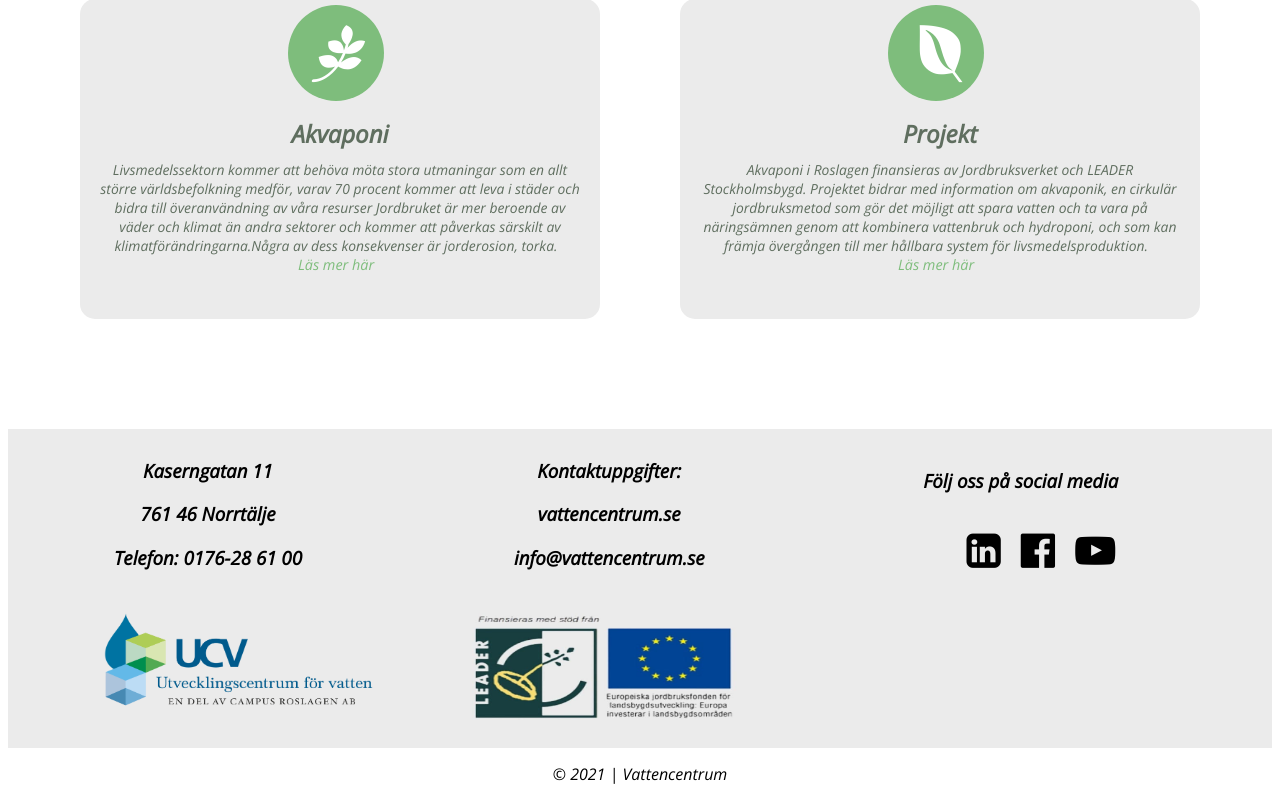
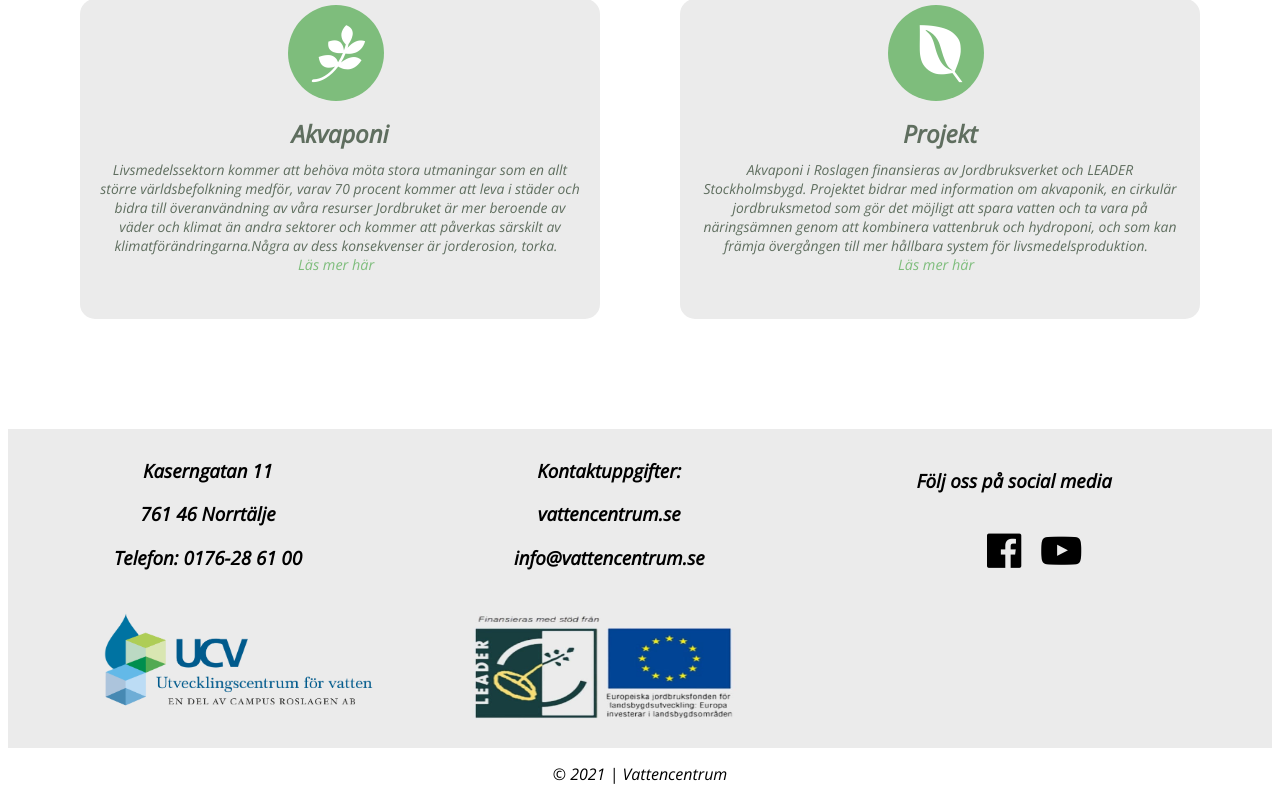
Before and after one commit to jenseneducation-siba-kouki/akvaponi., a Vue app: page /Project in a window 1280 px wide. Shown: the part 661-1461 px from the top of the page. Built offline with nearby package versions, Linux system fonts and the light colour scheme.

Commit message:
add facebook

```diff
--- a/src/components/Contact.vue
+++ b/src/components/Contact.vue
@@ -22,8 +22,8 @@
         <h3>Följ oss på social media</h3>
         <div class="media">
           <ul>
-            <li><a href=""><i class="fa fa-linkedin-square" aria-hidden="true"></i></a></li>
-            <li><a href=""><i class="fa fa-facebook-official" aria-hidden="true"></i></a></li>
+            <!-- <li><a href=""><i class="fa fa-linkedin-square" aria-hidden="true"></i></a></li> -->
+            <li><a href="https://www.facebook.com/UtvecklingscentrumForAkvaponi"><i class="fa fa-facebook-official" aria-hidden="true"></i></a></li>
             <li><a href="https://www.youtube.com/channel/UCbehk0HaxHY38xG6QlTmbIQ"><i class="fa fa-youtube-play" aria-hidden="true"></i></a></li>
           </ul>
         </div>
@@ -84,7 +84,6 @@ li{
  width: 17rem;
  margin-left:6rem;
  margin-bottom: 1rem;
-
   }
   i{
     color: black;
```
